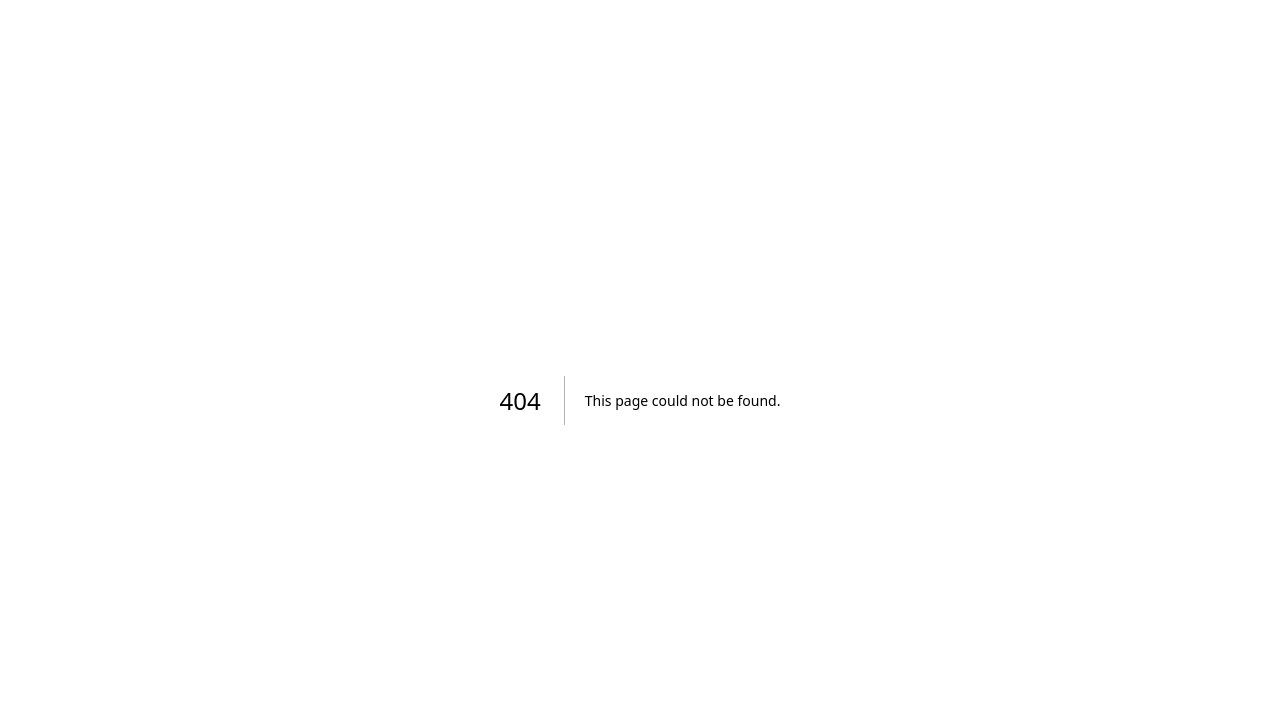
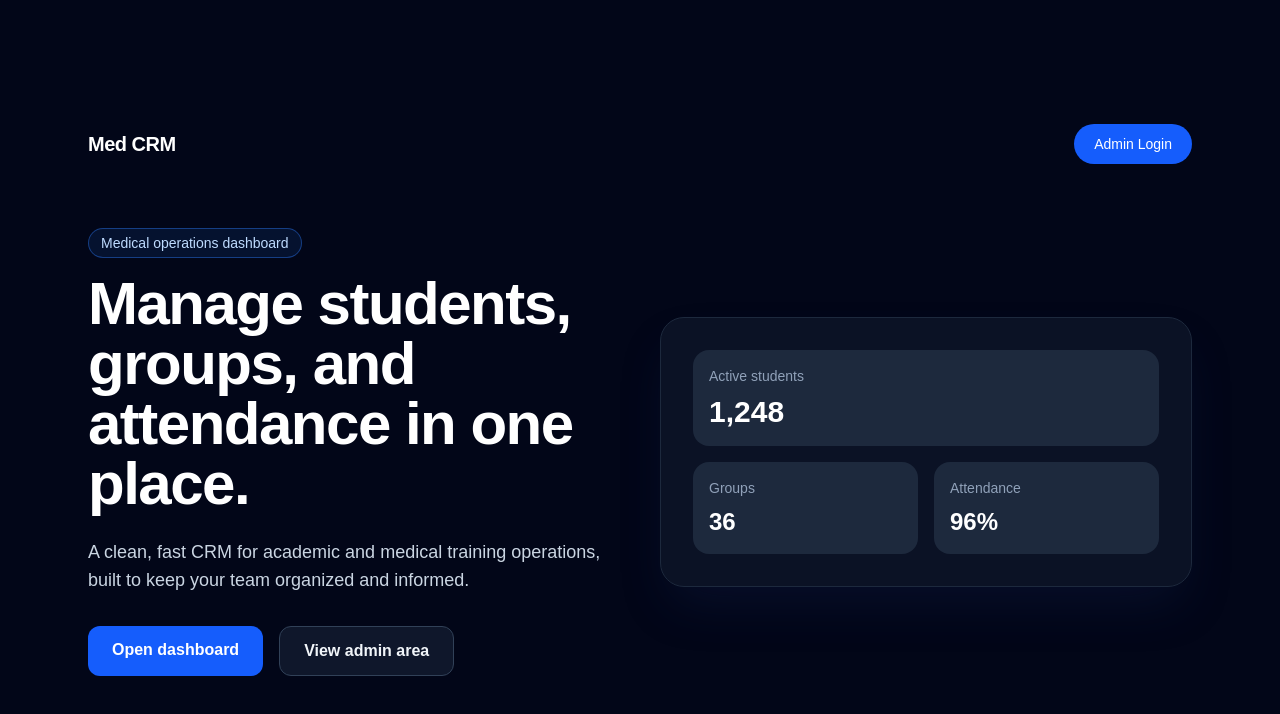
Before and after one commit to AnasHbaieb/first_repo_med_app, a Next.js app in the folder frontend/: page / in a window 1280 px wide. Before the commit this address had no page. Shown: the top 714 px of the page. Built offline with nearby package versions, Linux system fonts and the light colour scheme.

Commit message:
fix 404 error

```diff
--- /dev/null
+++ b/frontend/app/page.tsx
@@ -0,0 +1,67 @@
+import Link from 'next/link';
+
+export default function HomePage() {
+  return (
+    <main className="min-h-screen bg-slate-950 text-white">
+      <div className="mx-auto flex min-h-screen max-w-6xl flex-col justify-center px-6 py-16">
+        <nav className="mb-16 flex items-center justify-between">
+          <div className="text-xl font-bold tracking-tight">Med CRM</div>
+          <Link
+            href="/auth/login"
+            className="rounded-full bg-blue-600 px-5 py-2.5 text-sm font-medium text-white transition hover:bg-blue-500"
+          >
+            Admin Login
+          </Link>
+        </nav>
+
+        <section className="grid items-center gap-10 lg:grid-cols-2">
+          <div>
+            <p className="mb-4 inline-flex rounded-full border border-blue-500/40 bg-blue-500/10 px-3 py-1 text-sm text-blue-200">
+              Medical operations dashboard
+            </p>
+            <h1 className="text-4xl font-black tracking-tight sm:text-5xl lg:text-6xl">
+              Manage students, groups, and attendance in one place.
+            </h1>
+            <p className="mt-6 max-w-xl text-lg text-slate-300">
+              A clean, fast CRM for academic and medical training operations, built to keep your team organized and informed.
+            </p>
+
+            <div className="mt-8 flex flex-wrap gap-4">
+              <Link
+                href="/auth/login"
+                className="rounded-xl bg-blue-600 px-6 py-3 font-semibold text-white transition hover:bg-blue-500"
+              >
+                Open dashboard
+              </Link>
+              <Link
+                href="/admin/dashboard"
+                className="rounded-xl border border-slate-700 bg-slate-900 px-6 py-3 font-semibold text-slate-100 transition hover:border-slate-500"
+              >
+                View admin area
+              </Link>
+            </div>
+          </div>
+
+          <div className="rounded-3xl border border-slate-800 bg-slate-900/70 p-8 shadow-2xl shadow-blue-950/30">
+            <div className="grid gap-4">
+              <div className="rounded-2xl bg-slate-800 p-4">
+                <p className="text-sm text-slate-400">Active students</p>
+                <p className="mt-2 text-3xl font-bold">1,248</p>
+              </div>
+              <div className="grid gap-4 sm:grid-cols-2">
+                <div className="rounded-2xl bg-slate-800 p-4">
+                  <p className="text-sm text-slate-400">Groups</p>
+                  <p className="mt-2 text-2xl font-bold">36</p>
+                </div>
+                <div className="rounded-2xl bg-slate-800 p-4">
+                  <p className="text-sm text-slate-400">Attendance</p>
+                  <p className="mt-2 text-2xl font-bold">96%</p>
+                </div>
+              </div>
+            </div>
+          </div>
+        </section>
+      </div>
+    </main>
+  );
+}
--- a/frontend/tsconfig.json
+++ b/frontend/tsconfig.json
@@ -1,6 +1,7 @@
 {
   "compilerOptions": {
     "target": "es5",
+    "ignoreDeprecations": "6.0",
     "lib": ["dom", "dom.iterable", "esnext"],
     "allowJs": true,
     "skipLibCheck": true,
```
Also changed, not shown: 1 other file (tests, documents, lock files or other folders).
